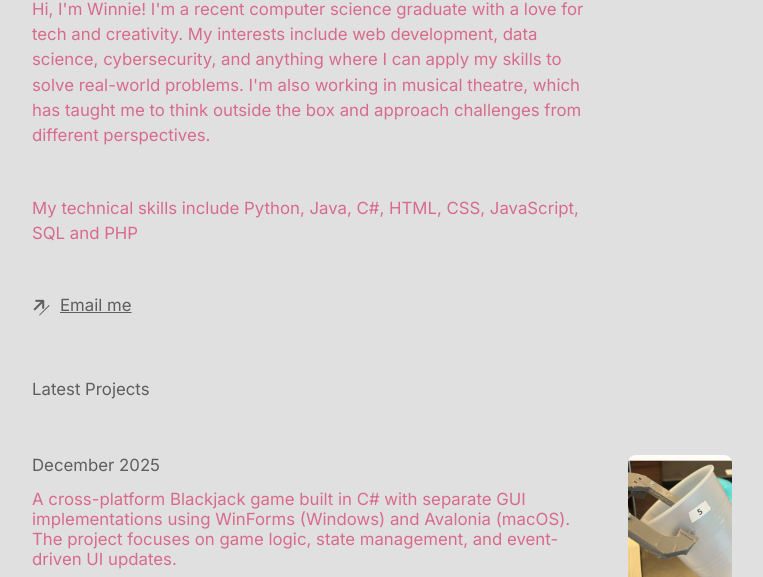
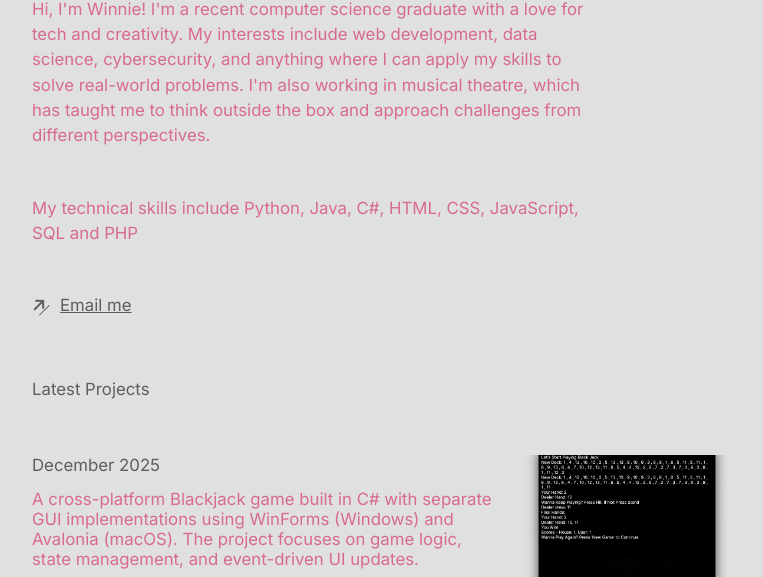
Before and after one commit to winniedel/website, a plain HTML site: page index.html in a window 1280 px wide. Shown: the part 389-966 px from the top of the page, without its empty margins (258-1021 px from the left). Drawn offline with Linux system fonts and the light colour scheme.

Commit message:
Replace robot image with Black Jack image

```diff
--- a/index.html
+++ b/index.html
@@ -107,8 +107,8 @@
                     </div>
                 </div>
                 <div>
-                    <img src= "public/r2.png"
-                    alt="Robot Gripper-img"/>
+                    <img src= "public/BlackJack image.png"
+                    alt="Black Jack-img"/>
                 </div>
             </div>
 
```
